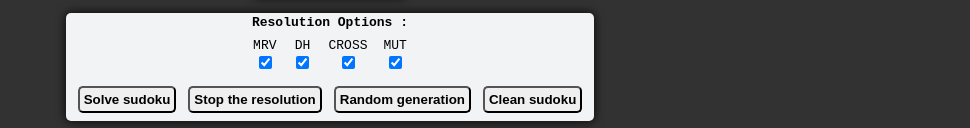
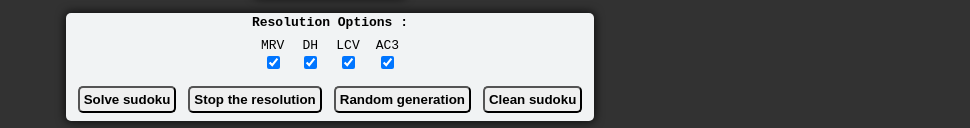
Before and after one commit to Larousse2001/TeamHUB, a plain HTML site: page index.html in a window 1280 px wide. Shown: the part 552-680 px from the top of the page, without its empty margins (310-1280 px from the left). Drawn offline with Linux system fonts and the light colour scheme.

Commit message:
Update index.html

```diff
--- a/index.html
+++ b/index.html
@@ -37,8 +37,8 @@
         <div class="flex-ui">
           <label title="Minimum Remaining Values">MRV<br><input type="checkbox" name="mrv" checked></label>
           <label title="Degree Heuristic">DH<br><input type="checkbox" name="dh" checked></label>
-          <label title="Least Constraining Value">CROSS<br><input type="checkbox" name="lcv" checked></label>
-          <label title="Arc Consistency (#3)">MUT<br><input type="checkbox" name="ac3" checked></label>
+          <label title="Least Constraining Value">LCV<br><input type="checkbox" name="lcv" checked></label>
+          <label title="Arc Consistency (#3)">AC3<br><input type="checkbox" name="ac3" checked></label>
           <!-- <label title="Temps de pause entre chaque itération">Pause (s)<br><input type="number" value="0" min="0" max="10" step="1" name="rendering_step"></label> -->
         </div>
       </div>
```
